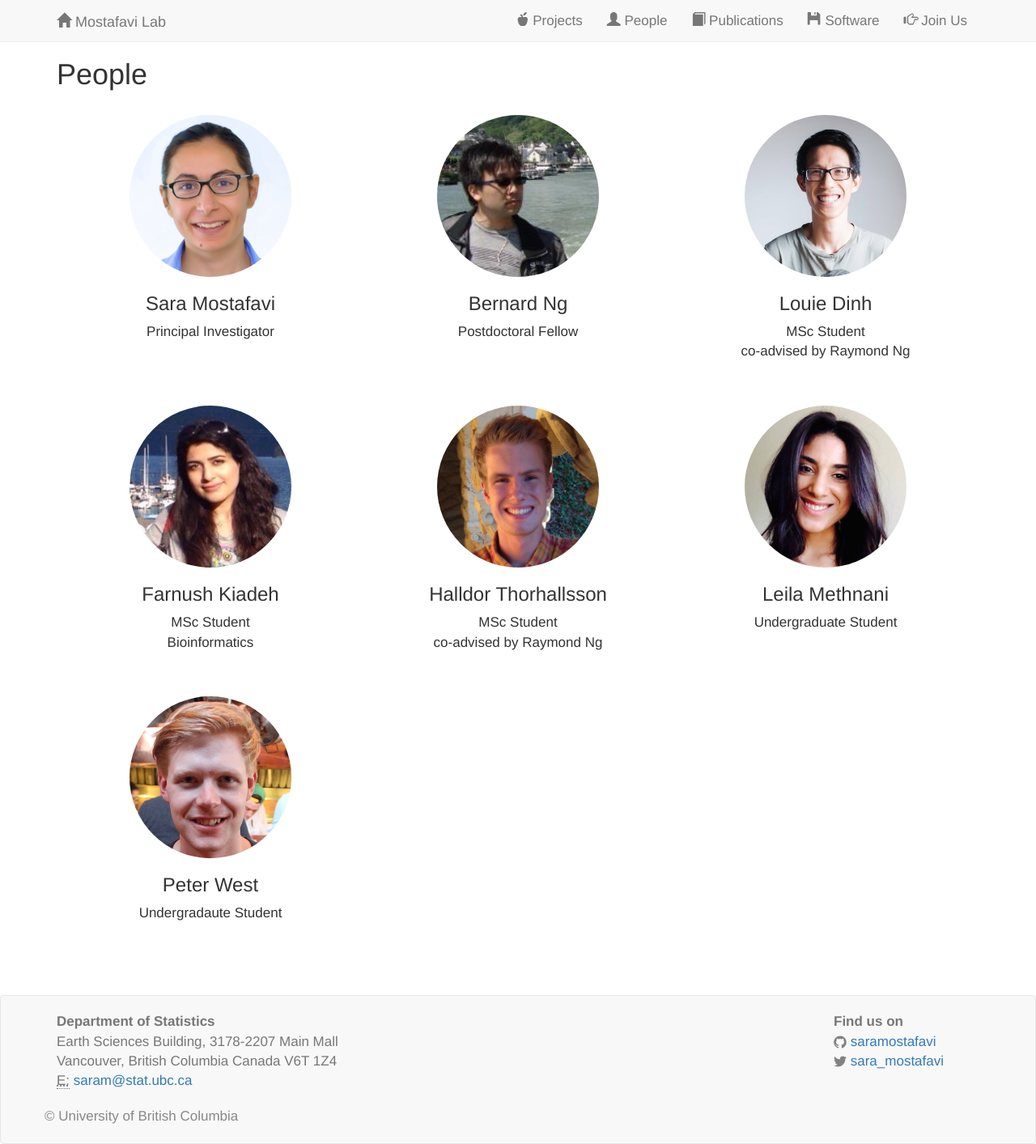
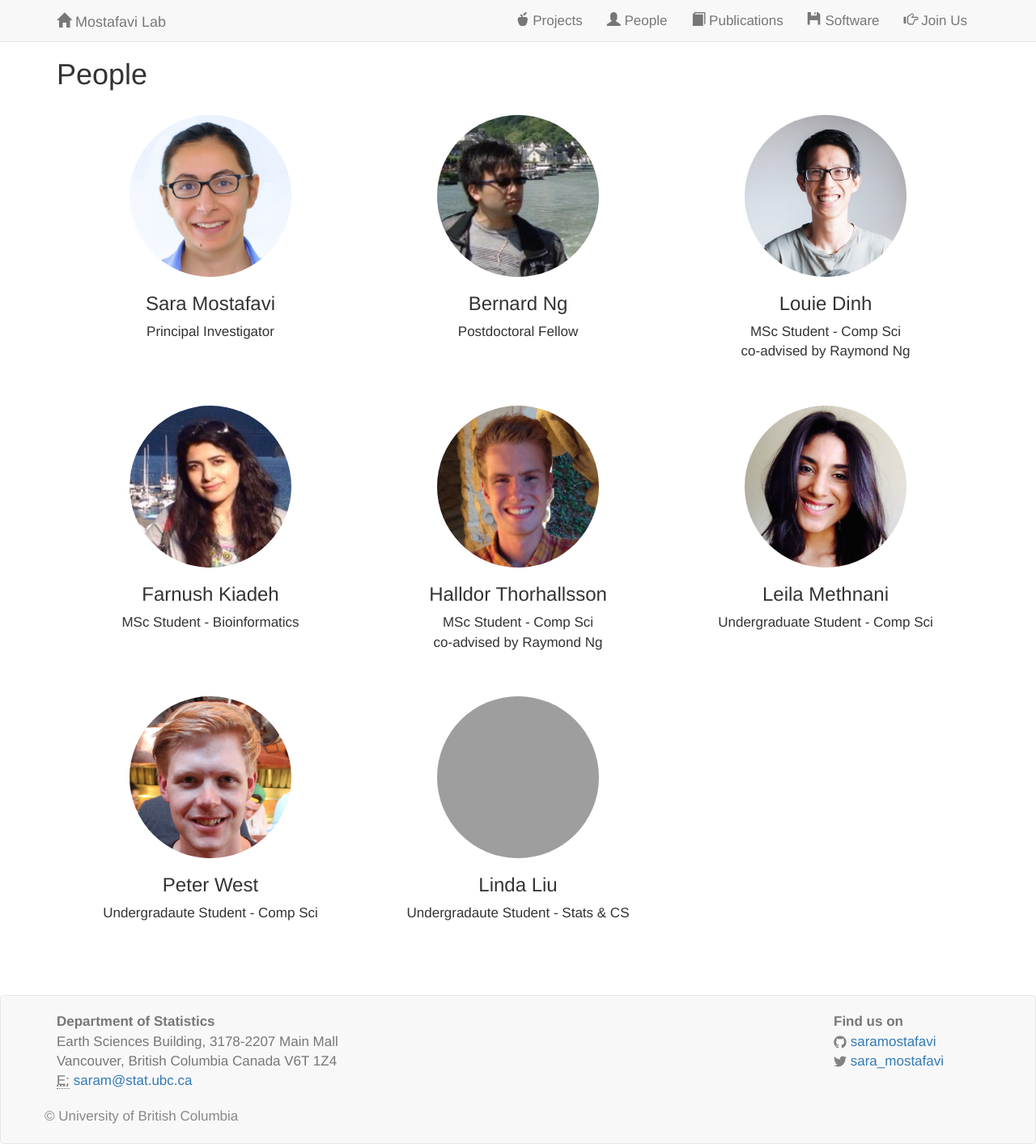
Before and after one commit to saramostafavi/saramostafavi.github.io, a Jekyll site: the page built from people.html, in a window 1280 px wide. Shown: the whole page at 81% size. Built offline with Jekyll 4.4.1, drawn with Linux system fonts in a browser that asks for light colours; nearby versions of some CDN libraries; a style sheet for code colours, icons or effects is not loaded; grey boxes are pictures that could not be loaded.

Commit message:
Update people.yml

```diff
--- a/_data/people.yml
+++ b/_data/people.yml
@@ -9,25 +9,28 @@
 
 
 - name: Louie Dinh
-  role: MSc Student
+  role: MSc Student - Comp Sci
   program: co-advised by Raymond Ng
   photo: "/images/Louie.jpg"
 
 - name: Farnush Kiadeh
-  role: MSc Student
-  program: Bioinformatics
+  role: MSc Student - Bioinformatics
   photo: "/images/Farnush.png"
 
 - name: Halldor Thorhallsson
-  role: MSc Student
+  role: MSc Student - Comp Sci
   program: co-advised by Raymond Ng
   photo: "/images/Halldor.jpeg"
 
 
 - name: Leila Methnani
-  role: Undergraduate Student
+  role: Undergraduate Student - Comp Sci
   photo: "/images/Leila.png"
 
 - name: Peter West
-  role: Undergradaute Student
+  role: Undergradaute Student - Comp Sci
   photo: "/images/peter.jpg"
+
+- name: Linda Liu
+  role: Undergradaute Student - Stats & CS
+  photo: "/images/linda.jpg"
```
